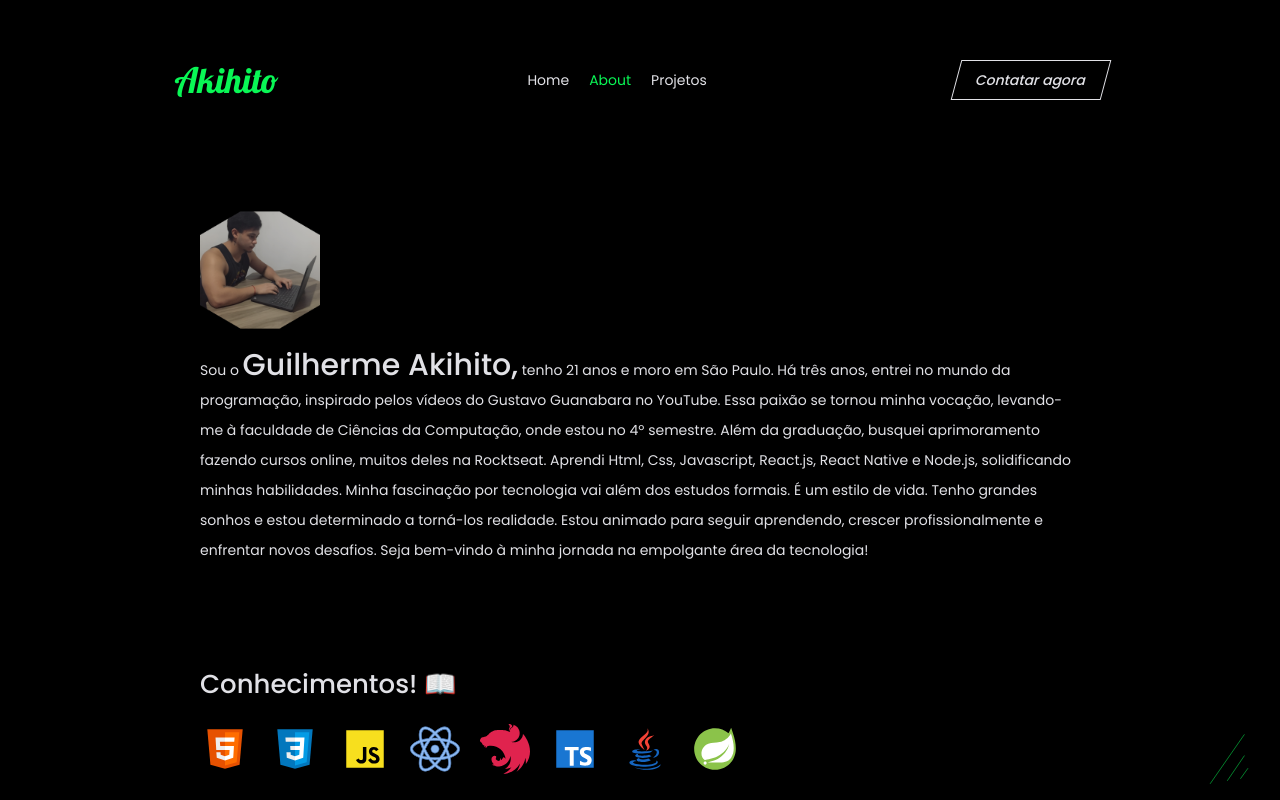
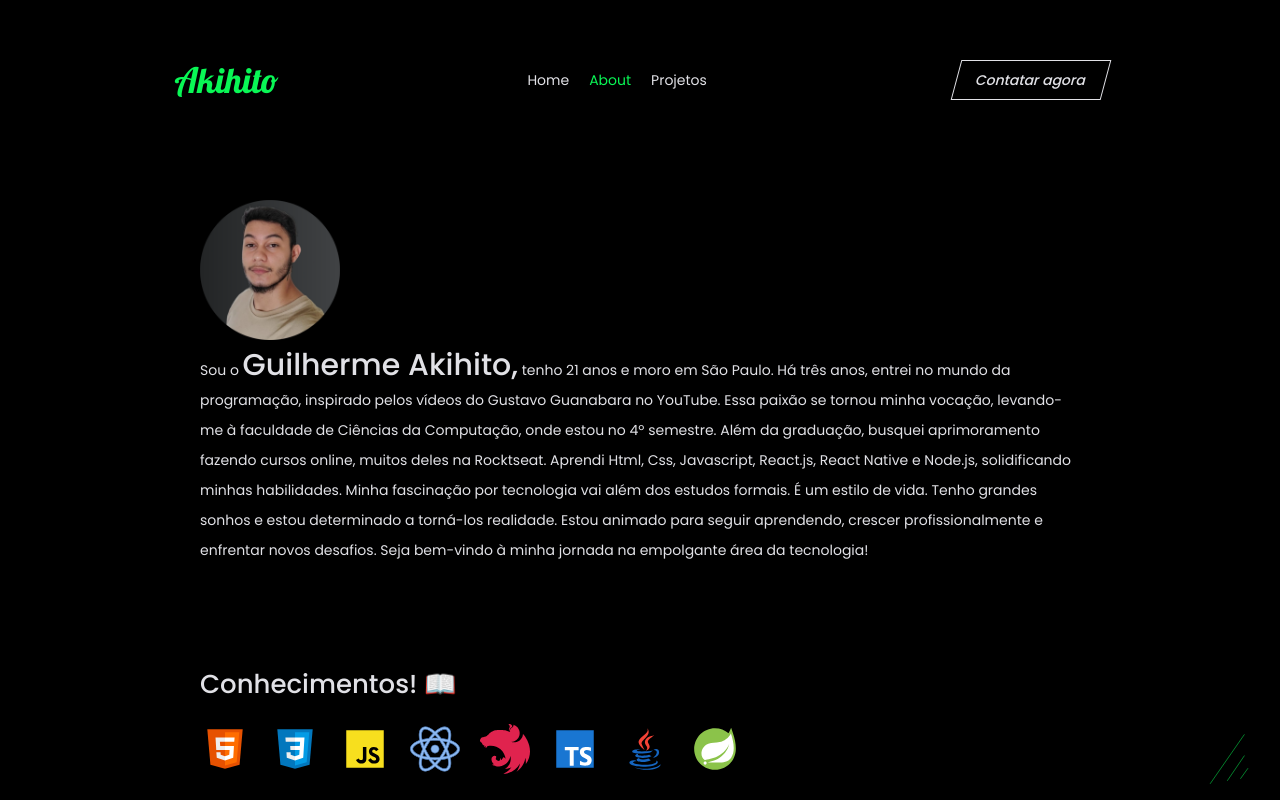
Before and after one commit to Akihito7/novo-portifolio, a React (Vite) app: page /about in a window 1280 px wide. Built offline with nearby package versions, Linux system fonts and the light colour scheme.

Commit message:
trocando a foto

```diff
--- a/src/screens/About/index.tsx
+++ b/src/screens/About/index.tsx
@@ -28,7 +28,7 @@ export function About() {
       <Menu selected={"about"} />
       <Main>
         <ContainerBio>
-          <ImageProfile src="profile.png"></ImageProfile>
+          <ImageProfile src="profileRedes.png"></ImageProfile>
           <TextBio>
             Sou o <NameBio>Guilherme Akihito,</NameBio> tenho 21 anos e moro em São Paulo. Há três anos, entrei no mundo da programação, inspirado pelos vídeos do Gustavo Guanabara no YouTube. Essa paixão se tornou minha vocação, levando-me à faculdade de Ciências da Computação, onde estou no 4º semestre.
 
--- a/src/screens/About/style.ts
+++ b/src/screens/About/style.ts
@@ -80,7 +80,7 @@ margin-top: 0;
 }
 `
 export const ImageProfile = styled.img`
-width: 12rem;
+width: 14rem;
 height: 14rem;
 
 @media screen and (max-width: 485px){
--- a/src/screens/Home/index.tsx
+++ b/src/screens/Home/index.tsx
@@ -58,7 +58,7 @@ export function Home() {
                         </ContentWelcome>
                     </ContainerWelcome>
                     <ContainerPresentation>
-                        <ImageProfile src="profile.png" alt="imagem do perfil" />
+                        <ImageProfile src="profileRedes.png" alt="imagem do perfil" />
                         <MyNameText>Guilherme Akihito</MyNameText>
                         <ContainerGithub>
                             <IconGithub src="githubicon.png" alt="imagem do github" />
```
Also changed, not shown: public/profileRedes.png (added).
